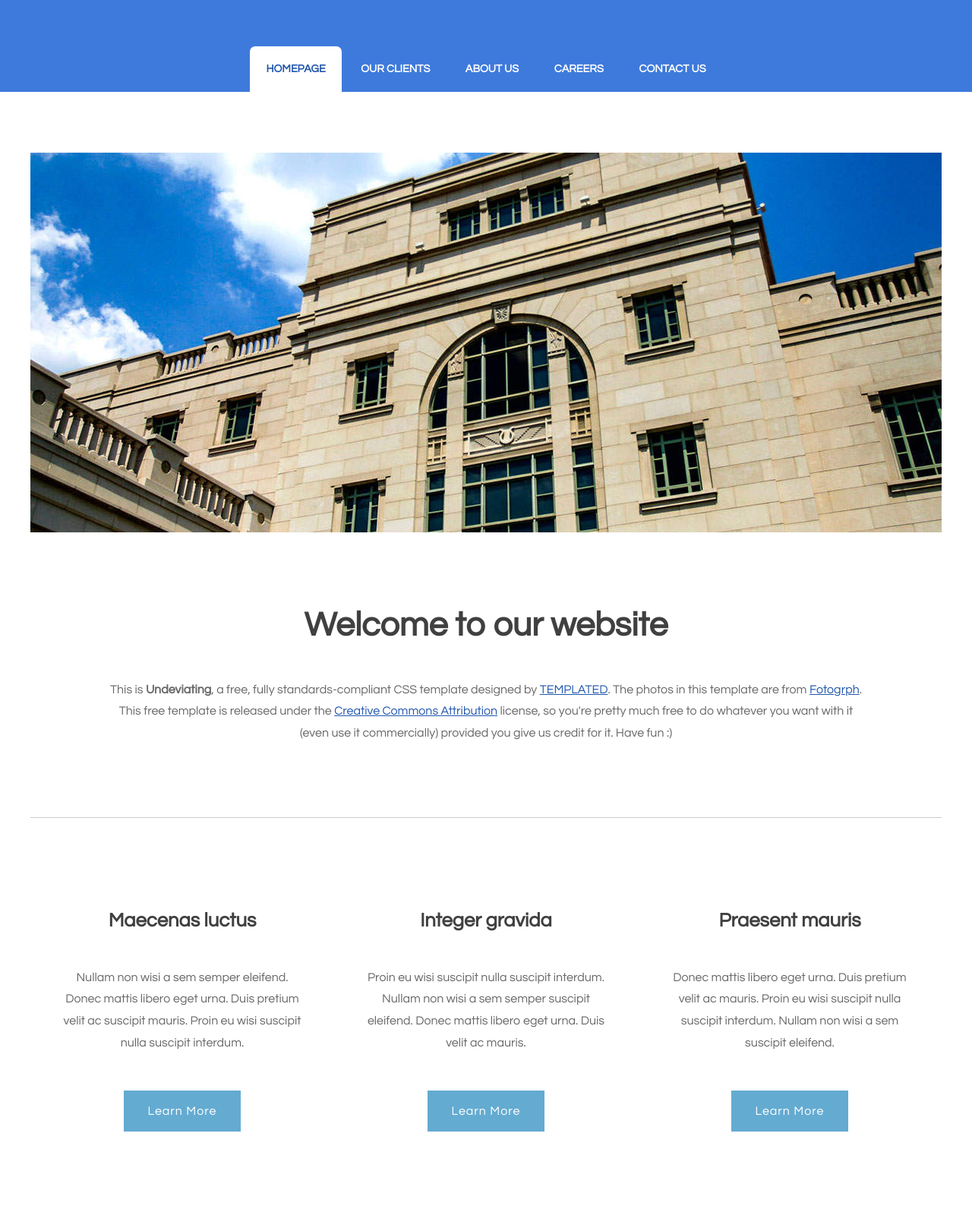
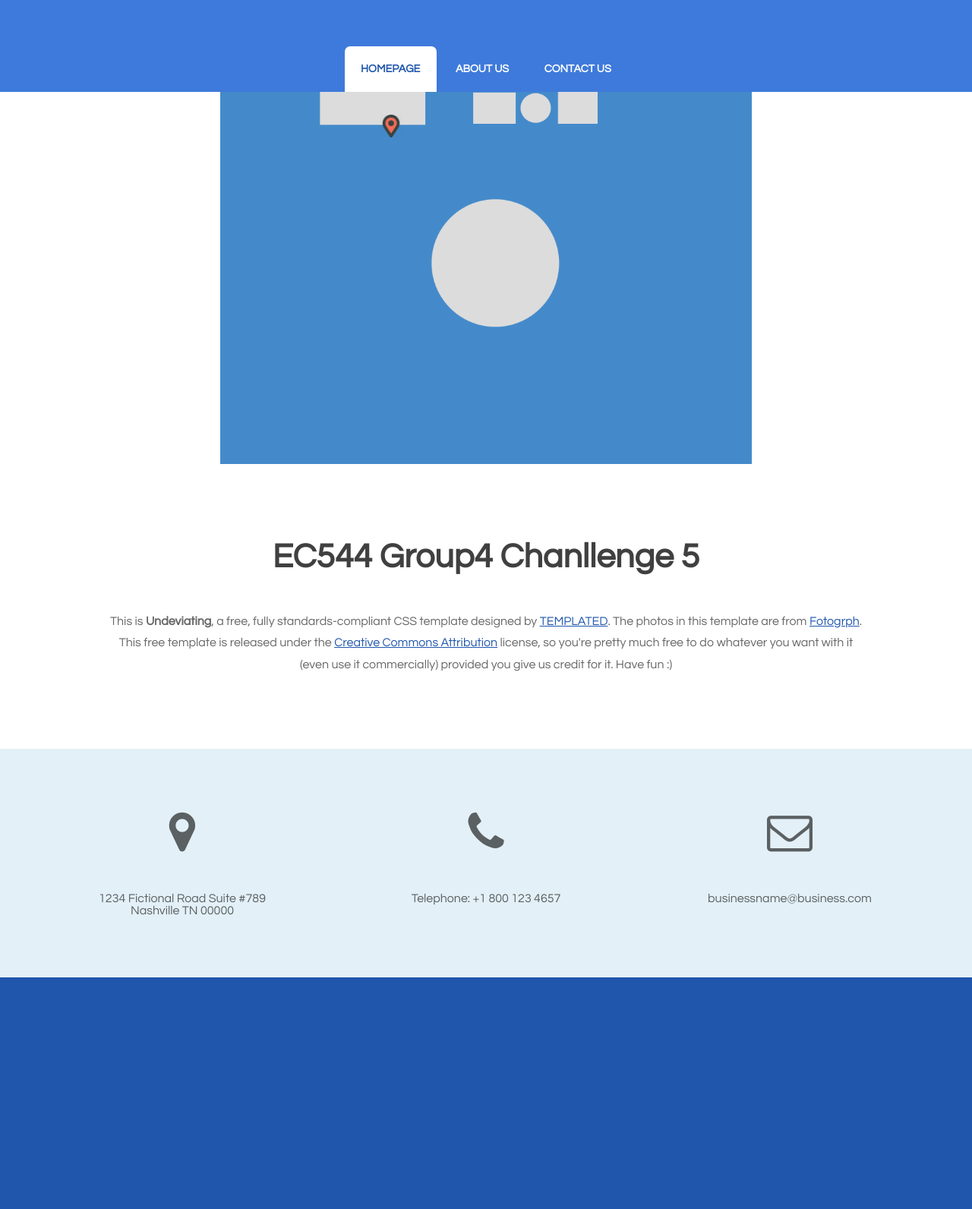
Before and after one commit to estherlu/EC544_Group4, a plain HTML site: page challenge#5/webpage/index.html in a window 1280 px wide. Shown: the part 308-1900 px from the top of the page at 76% size. After the commit the page ends 1595 px from the top, so only its background shows below. Drawn offline with nearby package versions, Linux system fonts and the light colour scheme.

Commit message:
positioning

```diff
--- a/challenge#5/webpage/default.css
+++ b/challenge#5/webpage/default.css
@@ -160,42 +160,16 @@
 /* Image Style                                                                   */
 /*********************************************************************************/
 
-	.image
-	{
-		display: inline-block;
-		border: 1px solid rgba(0,0,0,.1);
-	}
+  img.displayed{
+   position:relative;
+   top:0;
+   left:0;
 
-	.image img
-	{
-		display: block;
-		width: 100%;
-	}
-
-	.image-full
-	{
-		display: block;
-		width: 100%;
-		margin: 0 0 3em 0;
-	}
-
-	.image-left
-	{
-		float: left;
-		margin: 0 2em 2em 0;
-	}
-
-	.image-centered
-	{
-		display: block;
-		margin: 0 0 2em 0;
-	}
-
-	.image-centered img
-	{
-		margin: 0 auto;
-		width: auto;
-	}
+  }
+  img.point{
+	position: absolute;
+	top: 459px;
+  }
 
 /*********************************************************************************/
 /* List Styles                                                                   */
--- a/challenge#5/webpage/index.html
+++ b/challenge#5/webpage/index.html
@@ -21,7 +21,24 @@ Released   : 20140322
 <link href="fonts.css" rel="stylesheet" type="text/css" media="all" />
 
 <!--[if IE 6]><link href="default_ie6.css" rel="stylesheet" type="text/css" /><![endif]-->
+  <script src="https://code.jquery.com/jquery-1.10.2.js"></script>
+  <script>
+   var imgObj = null;
+  var i=1;
+            function init(){
+			   imgObj = document.getElementById('object');
+               imgObj.style.position= 'absolute';
+               imgObj.style.left ="400px";
+            }
+			function moveRight(){
+				imgObj.style.left = parseInt(imgObj.style.left) + 20 + 'px';
+			}
 
+            window.onload = init;
+			setInterval(function(){
+			moveRight();
+			   }, 1000);
+</script>
 </head>
 <body>
 <div id="header-wrapper">
@@ -34,43 +51,20 @@ Released   : 20140322
 		<div id="menu">
 			<ul>
 				<li class="active"><a href="#" accesskey="1" title="">Homepage</a></li>
-				<li><a href="#" accesskey="2" title="">Our Clients</a></li>
 				<li><a href="#" accesskey="3" title="">About Us</a></li>
-				<li><a href="#" accesskey="4" title="">Careers</a></li>
 				<li><a href="#" accesskey="5" title="">Contact Us</a></li>
 			</ul>
 		</div>
 	</div>
 </div>
 <div class="wrapper">
-	<div id="banner" class="container"><img src="images/banner.jpg" width="1200" height="500" alt="" /></div>
+	<div style="margin:0 auto; width:700px;"><img id="object" class="point" src="images/point.png" alt="CAR" position="absolute" height="30px" width="30px"/><img src="images/Room.png" margin-top="30px" position="relative" width="700" height="490" alt="" /></div>
 	<div id="welcome" class="container">
 
 <div class="title">
-	  <h2>Welcome to our website</h2>
+	  <h2>EC544 Group4 Chanllenge 5</h2>
 		</div>
 		<p>This is <strong>Undeviating</strong>, a free, fully standards-compliant CSS template designed by <a href="http://templated.co" rel="nofollow">TEMPLATED</a>. The photos in this template are from <a href="http://fotogrph.com/"> Fotogrph</a>. This free template is released under the <a href="http://templated.co/license">Creative Commons Attribution</a> license, so you're pretty much free to do whatever you want with it (even use it commercially) provided you give us credit for it. Have fun :) </p>
-	</div>
-	<div id="three-column" class="container">
-		<div><span class="arrow-down"></span></div>
-		<div id="tbox1">
-			<div class="title">
-				<h2>Maecenas luctus</h2>
-			</div>
-			<p>Nullam non wisi a sem semper eleifend. Donec mattis libero eget urna. Duis pretium velit ac suscipit mauris. Proin eu wisi suscipit nulla suscipit interdum.</p>
-			<a href="#" class="button">Learn More</a> </div>
-		<div id="tbox2">
-			<div class="title">
-				<h2>Integer gravida</h2>
-			</div>
-			<p>Proin eu wisi suscipit nulla suscipit interdum. Nullam non wisi a sem semper suscipit eleifend. Donec mattis libero eget urna. Duis  velit ac mauris.</p>
-			<a href="#" class="button">Learn More</a> </div>
-		<div id="tbox3">
-			<div class="title">
-				<h2>Praesent mauris</h2>
-			</div>
-			<p>Donec mattis libero eget urna. Duis pretium velit ac mauris. Proin eu wisi suscipit nulla suscipit interdum. Nullam non wisi a sem suscipit  eleifend.</p>
-			<a href="#" class="button">Learn More</a> </div>
 	</div>
 
 </div>
```
Also changed, not shown: challenge#5/webpage/images/Room.png (added), challenge#5/webpage/images/point.png (added).
